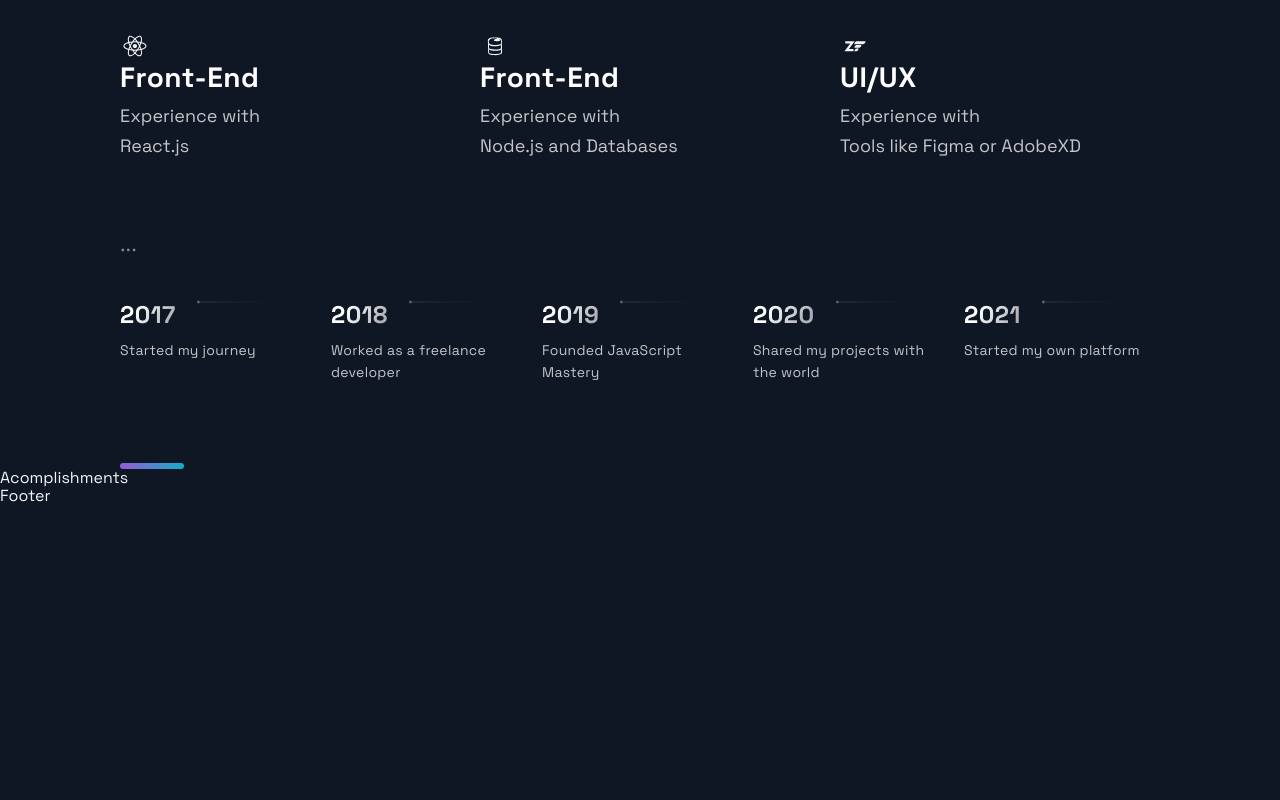
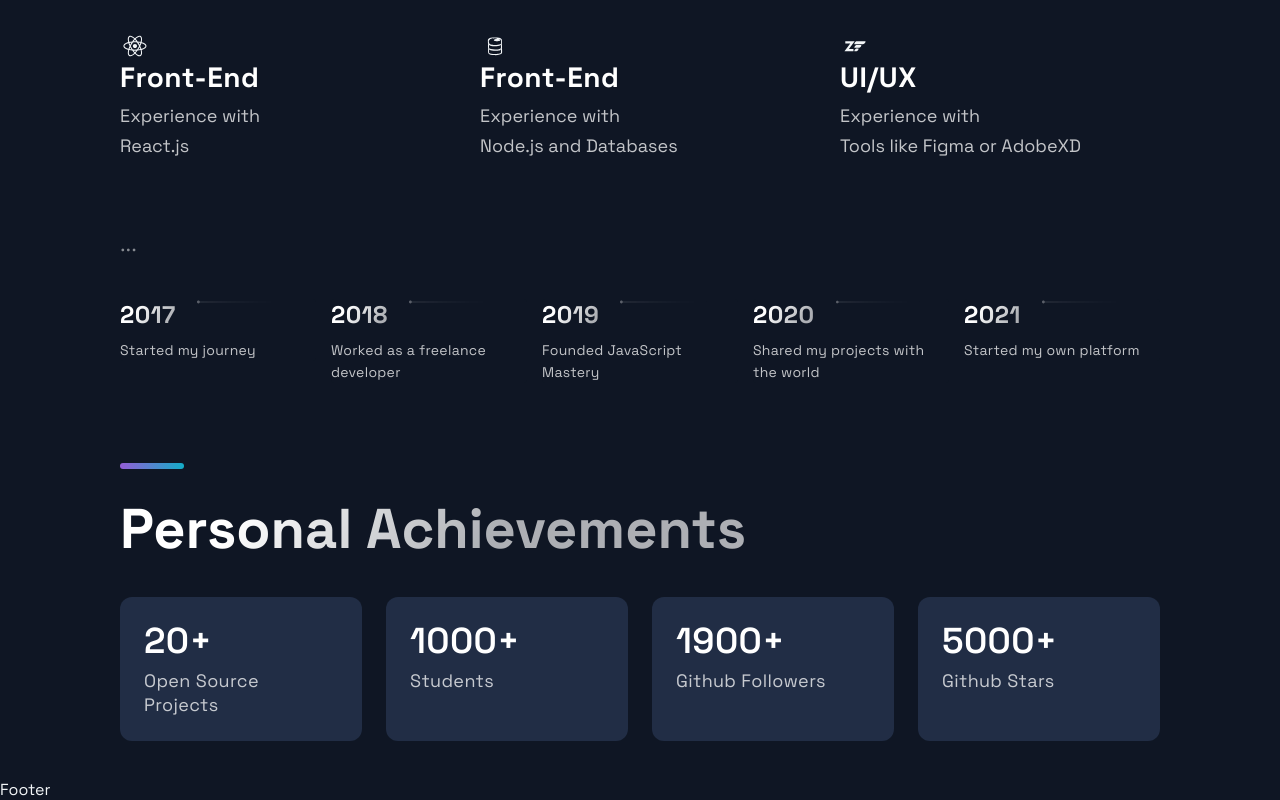
Before and after one commit to Auriles/Portfolio, a Next.js app: page / in a window 1280 px wide. Shown: the part 2436-3236 px from the top of the page. Before the commit the page ends 2942 px from the top, so only its background shows below. Built offline with nearby package versions, Linux system fonts and the light colour scheme.

Commit message:
Achievements Section

```diff
--- a/src/components/Acomplishments/Acomplishments.js
+++ b/src/components/Acomplishments/Acomplishments.js
@@ -11,9 +11,17 @@
 ];
 
 const Acomplishments = () => (
-  <div>
-    Acomplishments
-  </div>
+  <Section>
+    <SectionTitle>Personal Achievements</SectionTitle>
+    <Boxes>
+      {data.map((card, index) => (
+        <Box key={index}>
+          <BoxNum>{card.number}+</BoxNum>
+          <BoxText>{card.text}</BoxText>
+        </Box>
+      ))}
+    </Boxes>
+  </Section>
 );
 
 export default Acomplishments;
```
